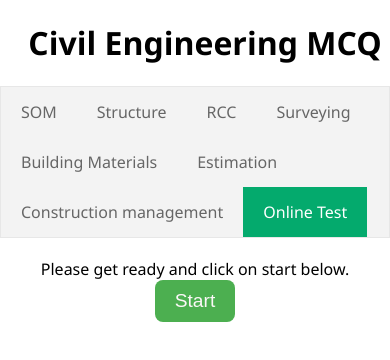
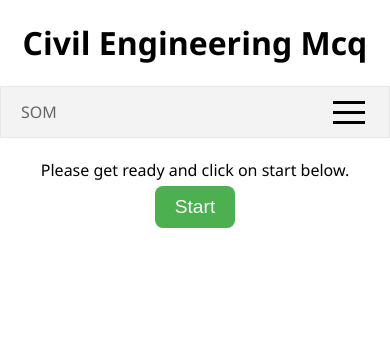
Before and after one commit to learnstructure/mcqCivil, a React (Create React App) app: page /test in a window 390 px wide. Shown: the top 360 px of the page. Built offline with nearby package versions, Linux system fonts and the light colour scheme.

Commit message:
to deploy

```diff
--- a/package.json
+++ b/package.json
@@ -6,6 +6,7 @@
     "@testing-library/jest-dom": "^5.16.5",
     "@testing-library/react": "^13.4.0",
     "@testing-library/user-event": "^13.5.0",
+    "hamburger-react": "^2.5.0",
     "react": "^18.2.0",
     "react-dom": "^18.2.0",
     "react-router-dom": "^6.8.0",
--- a/public/index.html
+++ b/public/index.html
@@ -6,38 +6,17 @@
 
   <meta name="viewport" content="width=device-width, initial-scale=1" />
   <meta name="theme-color" content="#000000" />
-  <meta name="description" content="Web site created using create-react-app" />
+  <meta name="civil engineering mcq" content="Practise civil engineering mcq" />
 
-  <!--
-      manifest.json provides metadata used when your web app is installed on a
-      user's mobile device or desktop. See https://developers.google.com/web/fundamentals/web-app-manifest/
-    -->
-  <!-- <link rel="manifest" href="%PUBLIC_URL%/manifest.json" /> -->
-  <!--
-      Notice the use of %PUBLIC_URL% in the tags above.
-      It will be replaced with the URL of the `public` folder during the build.
-      Only files inside the `public` folder can be referenced from the HTML.
 
-      Unlike "/favicon.ico" or "favicon.ico", "%PUBLIC_URL%/favicon.ico" will
-      work correctly both with client-side routing and a non-root public URL.
-      Learn how to configure a non-root public URL by running `npm run build`.
-    -->
+
   <title>Civil Mcq</title>
 </head>
 
 <body>
   <noscript>You need to enable JavaScript to run this app.</noscript>
   <div id="root"></div>
-  <!--
-      This HTML file is a template.
-      If you open it directly in the browser, you will see an empty page.
 
-      You can add webfonts, meta tags, or analytics to this file.
-      The build step will place the bundled scripts into the <body> tag.
-
-      To begin the development, run `npm start` or `yarn start`.
-      To create a production bundle, use `npm run build` or `yarn build`.
-    -->
 </body>
 
 </html>
--- a/src/components/Testpage.js
+++ b/src/components/Testpage.js
@@ -47,11 +47,10 @@ function Testpage() {
                     totalQuestions={allRandom.length} />}
             {testClicked && randomQuestions}
 
-            {!testClicked && <div style={{ textAlign: "center" }}>
-                <div>Please get ready and click on start below. </div>
-
+            {!testClicked && <div className='testInfo'>
+                <div>Please get ready and click on start below. <br />
+                </div>
                 <button onClick={() => setTestClicked(true)}>Start</button>
-
             </div>}
 
             {testClicked && !submitClicked && <button onClick={() => { setSubmitClicked(true); }} className='submitLower'>Submit</button>}
--- a/src/components/Title.js
+++ b/src/components/Title.js
@@ -1,10 +1,17 @@
 import '../css/title.css';
+import Hamburger from 'hamburger-react';
 import { NavLink } from 'react-router-dom';
+import { useState } from 'react';
 export default function Title() {
+    const [showMenu, setShowMenu] = useState(false)
+
     return (
-        <div >
-            <h1 className="siteInfo">Civil Engineering MCQ</h1>
-            <nav >
+        < >
+            <h1 className="siteInfo">Civil Engineering Mcq</h1>
+            <div className='mainNav'>
+                <nav className={
+                    showMenu ? 'topNav responsive' : 'topNav'
+                }>
                     <NavLink to='/'>SOM</NavLink>
                     <NavLink to='/structure'>Structure</NavLink>
                     <NavLink to='/rcc'>RCC</NavLink>
@@ -13,7 +20,13 @@ export default function Title() {
                     <NavLink to='/estimation'>Estimation</NavLink>
                     <NavLink to='/constructionManagement'>Construction management</NavLink>
                     <NavLink to='/test'>Online Test</NavLink>
+
                 </nav>
 
-        </div>)
+                <div className='icon'>
+                    <Hamburger direction="right" duration={0.6} toggled={showMenu} toggle={setShowMenu}></Hamburger>
+                </div>
+            </div>
+
+        </>)
 }
--- a/src/css/testpage.css
+++ b/src/css/testpage.css
@@ -41,13 +41,19 @@ button:hover {
 }
 
 .result {
+    text-align: center;
     background-color: #dfe8df;
     border: none;
-    border-radius: 12px;
-    padding: 10px;
+    padding: 0.5rem;
 }
 
 .submitLower {
     display: block;
     margin: auto;
 }
+
+.testInfo {
+    text-align: center;
+    margin-top: 1rem;
+    line-height: 2rem;
+}
--- a/src/css/title.css
+++ b/src/css/title.css
@@ -1,19 +1,27 @@
 .siteInfo {
-    margin-left: 20px;
     text-align: center;
 }
 
-nav {
-    list-style-type: none;
-    margin-bottom: 20px;
-    padding: 0;
-    overflow: hidden;
+.mainNav {
+    position: -webkit-sticky;
+    position: sticky;
+    top: 0;
+    display: flex;
     border: 1px solid #e7e7e7;
     background-color: #f3f3f3;
+    align-items: center;
+    justify-content: space-between;
+    padding-right: 1rem;
 
 }
 
-nav a {
+.topNav {
+    list-style-type: none;
+    padding: 0;
+    overflow: hidden;
+}
+
+.topNav a {
     display: block;
     color: #666;
     text-align: center;
@@ -23,11 +31,44 @@ nav a {
 
 }
 
-nav a:hover:not(.active) {
+.topNav a:hover:not(.active) {
     background-color: #ddd;
 }
 
-nav a.active {
+.topNav a.active {
     color: white;
     background-color: #04AA6D;
 }
+
+/* Hide the link that should open and close the topnav on small screens */
+.icon {
+    display: none;
+}
+
+/* When the screen is less than 600 pixels wide, hide all links, except for the first one ("Home").
+Show the link that contains should open and close the topnav (.icon) */
+@media screen and (max-width: 600px) {
+    .topNav a:not(:first-child) {
+        display: none;
+    }
+
+    .icon {
+        float: right;
+        display: block;
+    }
+}
+
+/* The "responsive" class is added to the topnav with JavaScript when the user clicks on the icon.
+This class makes the topnav look good on small screens (display the links vertically instead of horizontally) */
+@media screen and (max-width: 600px) {
+    .topNav.responsive {
+        position: relative;
+    }
+
+    .topNav.responsive a {
+        float: none;
+        display: block;
+        text-align: right;
+        padding-right: 2rem;
+    }
+}
```
Also changed, not shown: 1 other file (tests, documents, lock files or other folders). Lines whose indentation alone changed are shown as unchanged.
